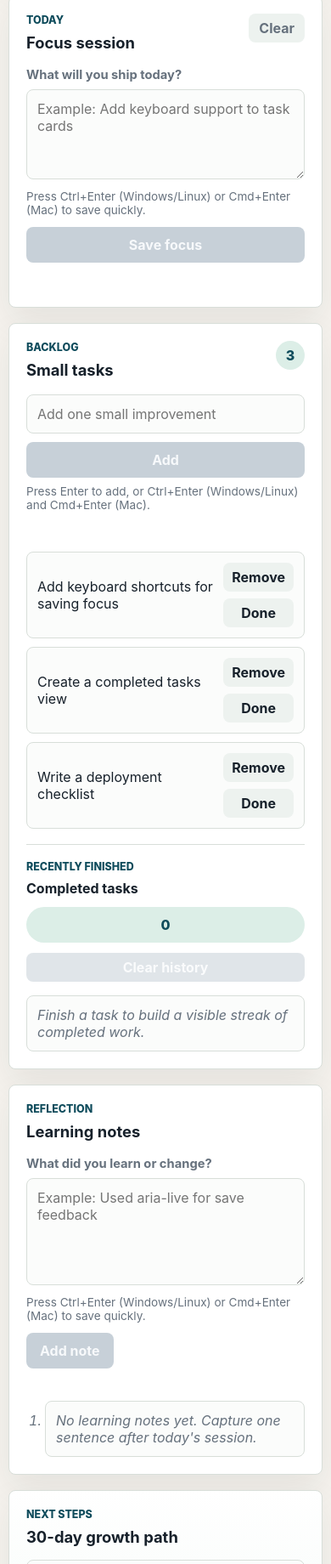
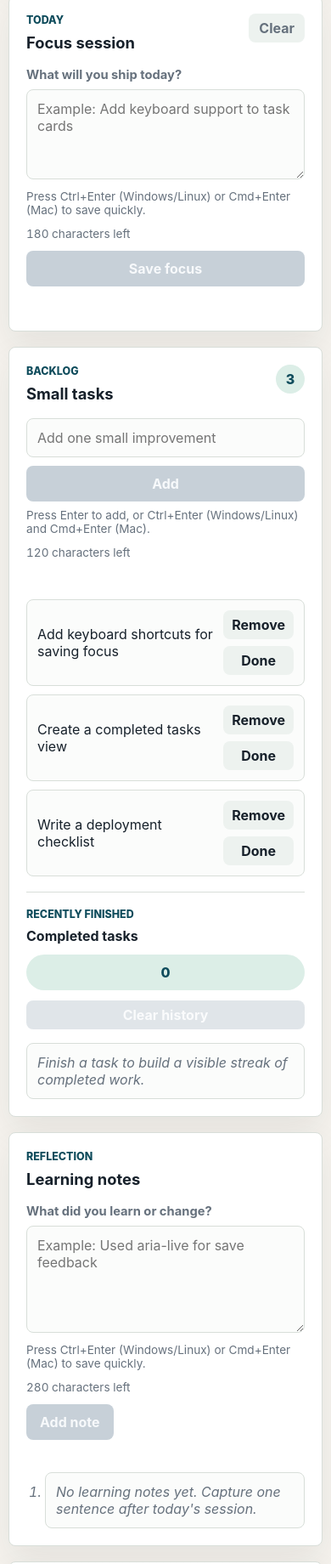
Before and after one commit to Abhinav-0311/Dashboard, a website: page index.html in a window 390 px wide. Shown: the part 1004-2844 px from the top of the page at 85% size. Drawn offline with Linux system fonts and the light colour scheme.

Commit message:
Add live input character counters

```diff
--- a/app.js
+++ b/app.js
@@ -25,12 +25,14 @@ const streakMessage = document.querySelector("#streakMessage");
 const todayCompletedCount = document.querySelector("#todayCompletedCount");
 const totalNotesCount = document.querySelector("#totalNotesCount");
 const focusInput = document.querySelector("#focusInput");
+const focusCount = document.querySelector("#focusCount");
 const focusStatus = document.querySelector("#focusStatus");
 const saveFocus = document.querySelector("#saveFocus");
 const clearFocus = document.querySelector("#clearFocus");
 const taskForm = document.querySelector("#taskForm");
 const taskInput = document.querySelector("#taskInput");
 const addTask = document.querySelector("#addTask");
+const taskCountHint = document.querySelector("#taskCountHint");
 const taskStatus = document.querySelector("#taskStatus");
 const taskList = document.querySelector("#taskList");
 const taskCount = document.querySelector("#taskCount");
@@ -42,6 +44,7 @@ const toggleCompletedHistory = document.querySelector("#toggleCompletedHistory")
 const noteForm = document.querySelector("#noteForm");
 const noteInput = document.querySelector("#noteInput");
 const addNote = document.querySelector("#addNote");
+const noteCount = document.querySelector("#noteCount");
 const noteStatus = document.querySelector("#noteStatus");
 const notesList = document.querySelector("#notesList");
 const drafts = loadDrafts();
@@ -299,6 +302,23 @@ function updateActionStates() {
   clearCompleted.disabled = state.completedTasks.length === 0;
 }
 
+function updateCharacterCount(element, counter, maxLength) {
+  if (!element || !counter) {
+    return;
+  }
+
+  const remaining = Math.max(maxLength - element.value.length, 0);
+  const label = remaining === 1 ? "character" : "characters";
+
+  counter.textContent = `${remaining} ${label} left`;
+}
+
+function updateCharacterCounts() {
+  updateCharacterCount(focusInput, focusCount, 180);
+  updateCharacterCount(taskInput, taskCountHint, 120);
+  updateCharacterCount(noteInput, noteCount, 280);
+}
+
 function getFocusValidationMessage(focusText) {
   if (!focusText) {
     return "Add a focus before saving.";
@@ -381,6 +401,7 @@ function saveNoteFromInput(savedMessage = "Saved learning note.") {
   });
   noteInput.value = "";
   saveDraft("note", "");
+  updateCharacterCounts();
   noteStatus.textContent = getPersistenceMessage(
     savedMessage,
     "Saved learning note for this session only because browser storage is unavailable."
@@ -406,6 +427,7 @@ function saveTaskFromInput(savedMessage = null) {
   state.tasks.unshift(nextTask);
   taskInput.value = "";
   saveDraft("task", "");
+  updateCharacterCounts();
   taskStatus.textContent = getPersistenceMessage(
     savedMessage ?? `Added task: ${nextTask}`,
     `Added task for this session only: ${nextTask}`
@@ -449,6 +471,7 @@ function syncDayBoundary() {
 function handleDayChange() {
   setDate();
   syncDayBoundary();
+  updateCharacterCounts();
   updateActionStates();
 }
 
@@ -814,6 +837,7 @@ focusInput.addEventListener("input", () => {
   saveDraft("focus", focusInput.value);
   focusStatus.textContent = focusInput.value.trim() ? getFocusValidationMessage(focusInput.value.trim()) : "";
   focusStatus.dataset.tone = focusStatus.textContent ? "warning" : "";
+  updateCharacterCounts();
   updateActionStates();
 });
 
@@ -821,6 +845,7 @@ taskInput.addEventListener("input", () => {
   saveDraft("task", taskInput.value);
   taskStatus.textContent = taskInput.value.trim() ? getTaskValidationMessage(taskInput.value.trim()) : "";
   taskStatus.dataset.tone = taskStatus.textContent ? "warning" : "";
+  updateCharacterCounts();
   updateActionStates();
 });
 
@@ -835,6 +860,7 @@ noteInput.addEventListener("input", () => {
   saveDraft("note", noteInput.value);
   noteStatus.textContent = noteInput.value.trim() ? getNoteValidationMessage(noteInput.value.trim()) : "";
   noteStatus.dataset.tone = noteStatus.textContent ? "warning" : "";
+  updateCharacterCounts();
   updateActionStates();
 });
 
@@ -849,6 +875,7 @@ clearFocus.addEventListener("click", () => {
   state.focus = { ...defaultState.focus };
   focusInput.value = "";
   saveDraft("focus", "");
+  updateCharacterCounts();
   const statusMessage = getPersistenceMessage(
     "Focus cleared.",
     "Focus cleared for this session only because browser storage is unavailable."
@@ -922,6 +949,7 @@ taskStatus.dataset.tone = taskStatus.textContent ? "warning" : "";
 noteStatus.textContent = noteInput.value.trim() ? getNoteValidationMessage(noteInput.value.trim()) : "";
 noteStatus.dataset.tone = noteStatus.textContent ? "warning" : "";
 setRestoredDraftStatuses();
+updateCharacterCounts();
 updateActionStates();
 renderTasks();
 renderCompletedTasks();
--- a/index.html
+++ b/index.html
@@ -60,7 +60,10 @@
           </div>
           <label for="focusInput">What will you ship today?</label>
           <textarea id="focusInput" rows="4" placeholder="Example: Add keyboard support to task cards" aria-describedby="focusHint focusStatus" aria-keyshortcuts="Control+Enter Meta+Enter" maxlength="180"></textarea>
-          <p class="field-hint" id="focusHint">Press Ctrl+Enter (Windows/Linux) or Cmd+Enter (Mac) to save quickly.</p>
+          <p class="field-hint hint-row" id="focusHint">
+            <span>Press Ctrl+Enter (Windows/Linux) or Cmd+Enter (Mac) to save quickly.</span>
+            <span class="char-count" id="focusCount" aria-live="polite">180 characters left</span>
+          </p>
           <div class="focus-actions">
             <button id="saveFocus" type="button">Save focus</button>
             <p class="field-status" id="focusStatus" role="status" aria-live="polite"></p>
@@ -80,7 +83,10 @@
             <input id="taskInput" type="text" placeholder="Add one small improvement" aria-describedby="taskHint taskStatus" aria-keyshortcuts="Control+Enter Meta+Enter" maxlength="120">
             <button id="addTask" type="submit">Add</button>
           </form>
-          <p class="field-hint" id="taskHint">Press Enter to add, or Ctrl+Enter (Windows/Linux) and Cmd+Enter (Mac).</p>
+          <p class="field-hint hint-row" id="taskHint">
+            <span>Press Enter to add, or Ctrl+Enter (Windows/Linux) and Cmd+Enter (Mac).</span>
+            <span class="char-count" id="taskCountHint" aria-live="polite">120 characters left</span>
+          </p>
           <p class="field-status" id="taskStatus" role="status" aria-live="polite"></p>
           <ul class="task-list" id="taskList"></ul>
 
@@ -110,8 +116,11 @@
           </div>
           <form id="noteForm">
             <label for="noteInput">What did you learn or change?</label>
-            <textarea id="noteInput" rows="5" placeholder="Example: Used aria-live for save feedback" aria-describedby="noteStatus" aria-keyshortcuts="Control+Enter Meta+Enter" maxlength="280"></textarea>
-            <p class="field-hint">Press Ctrl+Enter (Windows/Linux) or Cmd+Enter (Mac) to save quickly.</p>
+            <textarea id="noteInput" rows="5" placeholder="Example: Used aria-live for save feedback" aria-describedby="noteHint noteStatus" aria-keyshortcuts="Control+Enter Meta+Enter" maxlength="280"></textarea>
+            <p class="field-hint hint-row" id="noteHint">
+              <span>Press Ctrl+Enter (Windows/Linux) or Cmd+Enter (Mac) to save quickly.</span>
+              <span class="char-count" id="noteCount" aria-live="polite">280 characters left</span>
+            </p>
             <button id="addNote" type="submit">Add note</button>
           </form>
           <p class="field-status" id="noteStatus" role="status" aria-live="polite"></p>
--- a/styles.css
+++ b/styles.css
@@ -84,6 +84,19 @@ label {
   margin: 8px 0 0;
   color: var(--muted);
   font-size: 0.85rem;
+}
+
+.hint-row {
+  display: flex;
+  gap: 12px;
+  align-items: baseline;
+  justify-content: space-between;
+  flex-wrap: wrap;
+}
+
+.char-count {
+  font-variant-numeric: tabular-nums;
+  white-space: nowrap;
 }
 
 .field-status {
@@ -529,6 +542,10 @@ h3 {
     flex-direction: column;
   }
 
+  .hint-row {
+    align-items: stretch;
+  }
+
   .completed-task-actions {
     width: 100%;
   }
```
Also changed, not shown: README.md.
